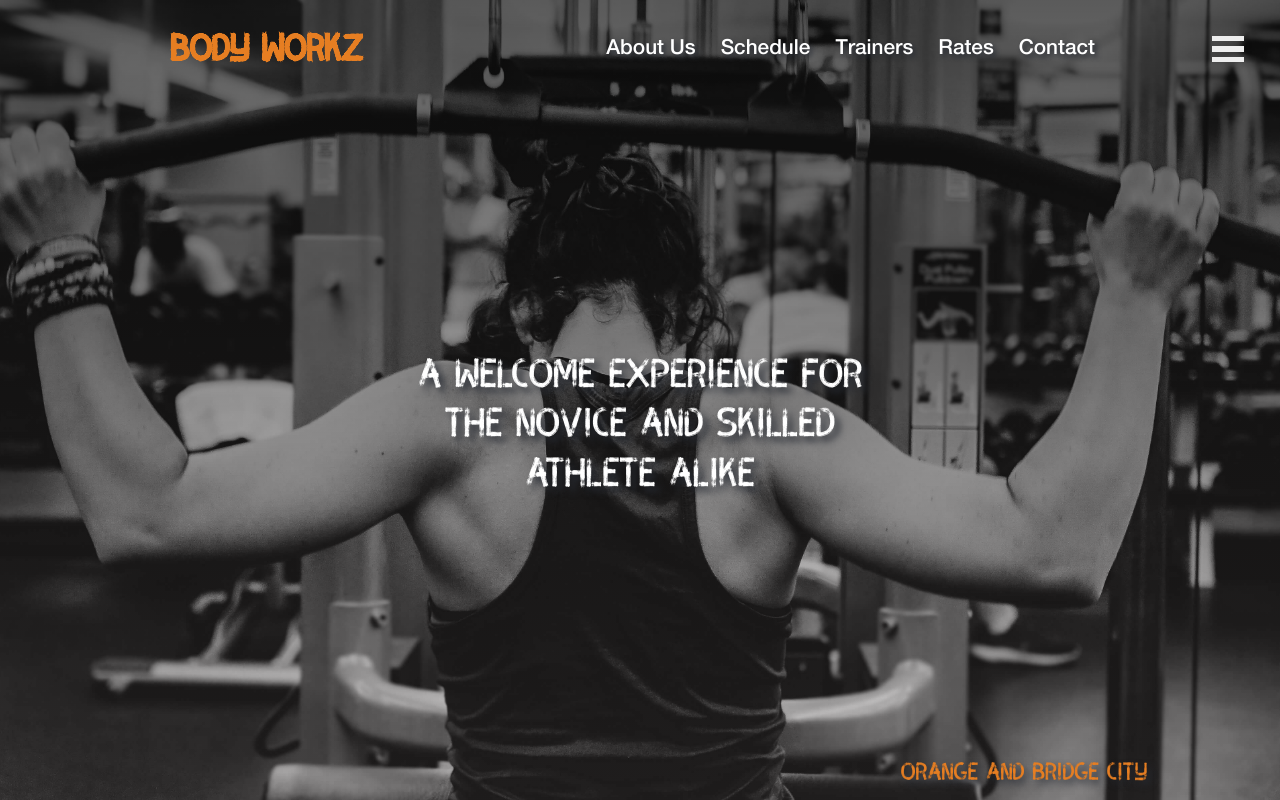
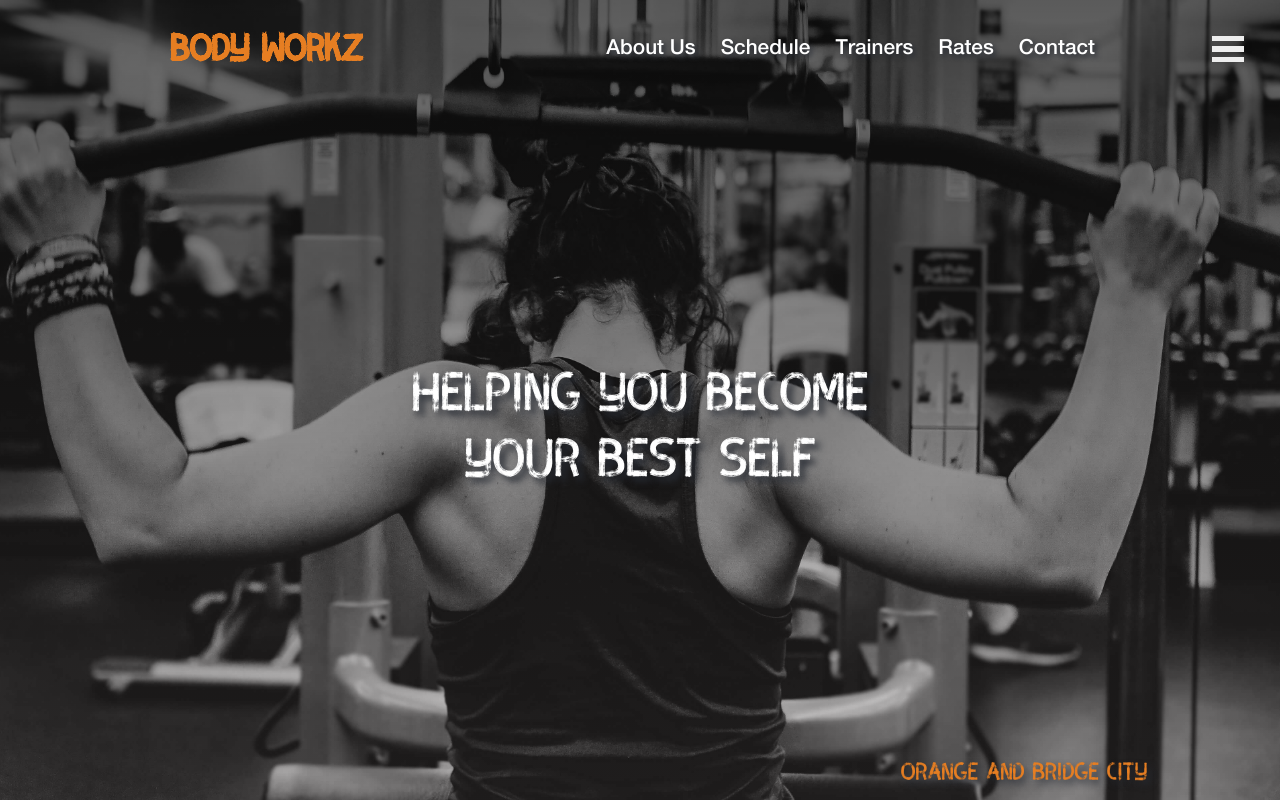
Before and after one commit to sgranger2/bodyworkz, a React (Create React App) app: page / in a window 1280 px wide. Built offline with nearby package versions, Linux system fonts and the light colour scheme.

Commit message:
changed banner text

```diff
--- a/src/App.css
+++ b/src/App.css
@@ -155,7 +155,7 @@ Note: Beware of modifying this element as it can break the animations - you shou
 .header-hook {
   text-transform: uppercase;
   font-weight: 300;
-  font-size: calc(17px + 2vmin);
+  font-size: calc(28px + 2vmin);
   line-height: 150%;
   font-family: "Brux";
   width: 40%;
--- a/src/Landing.js
+++ b/src/Landing.js
@@ -21,7 +21,7 @@ class Landing extends React.Component {
                 </div>
             </nav>
             <div className="header-hook">
-                <p>A Welcome Experience For the Novice and Skilled Athlete alike</p>
+                <p>Helping You become your best self</p>
             </div>
             <div className="header-bottom">
                 <p>Orange and Bridge City</p>
```
